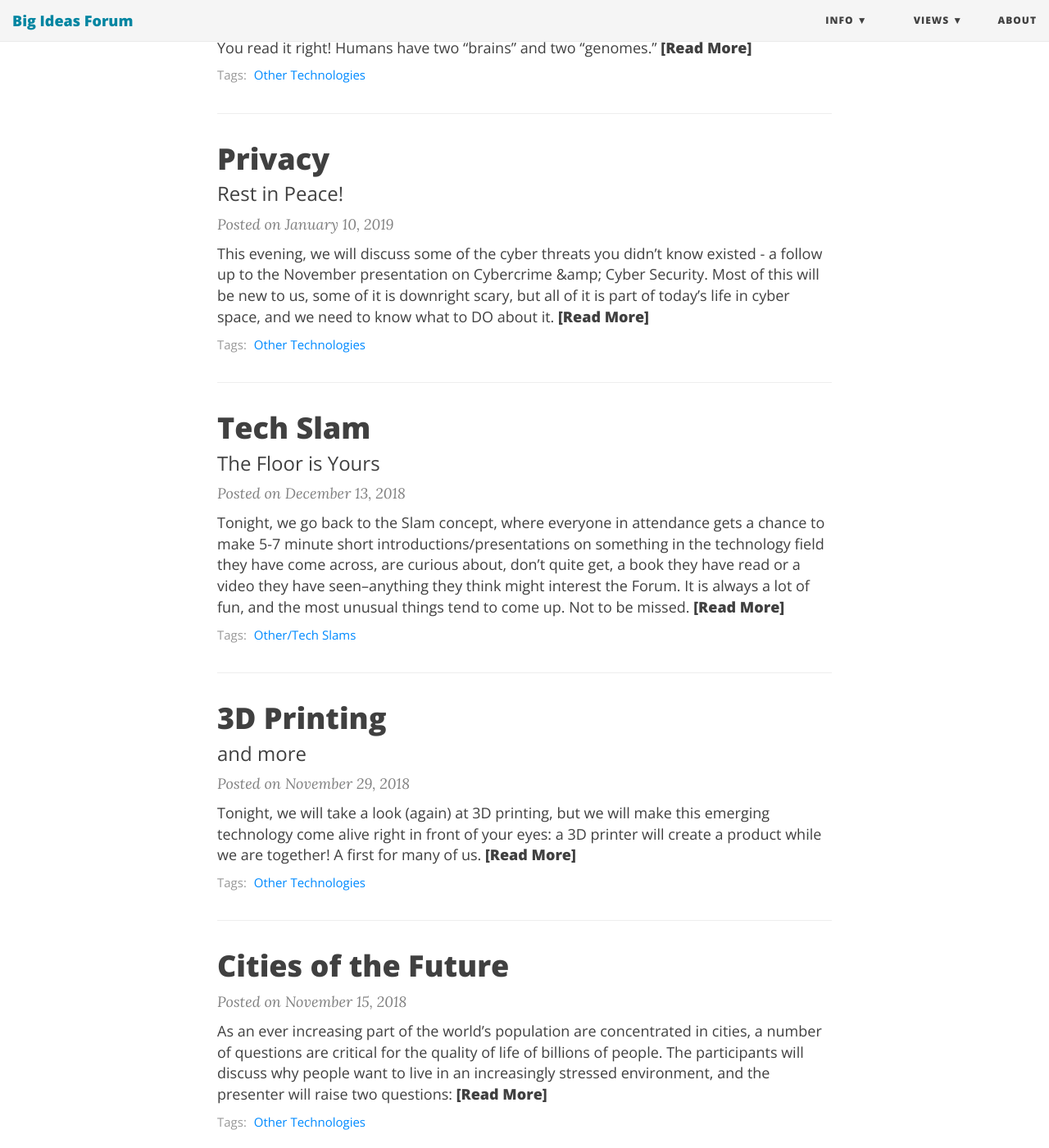
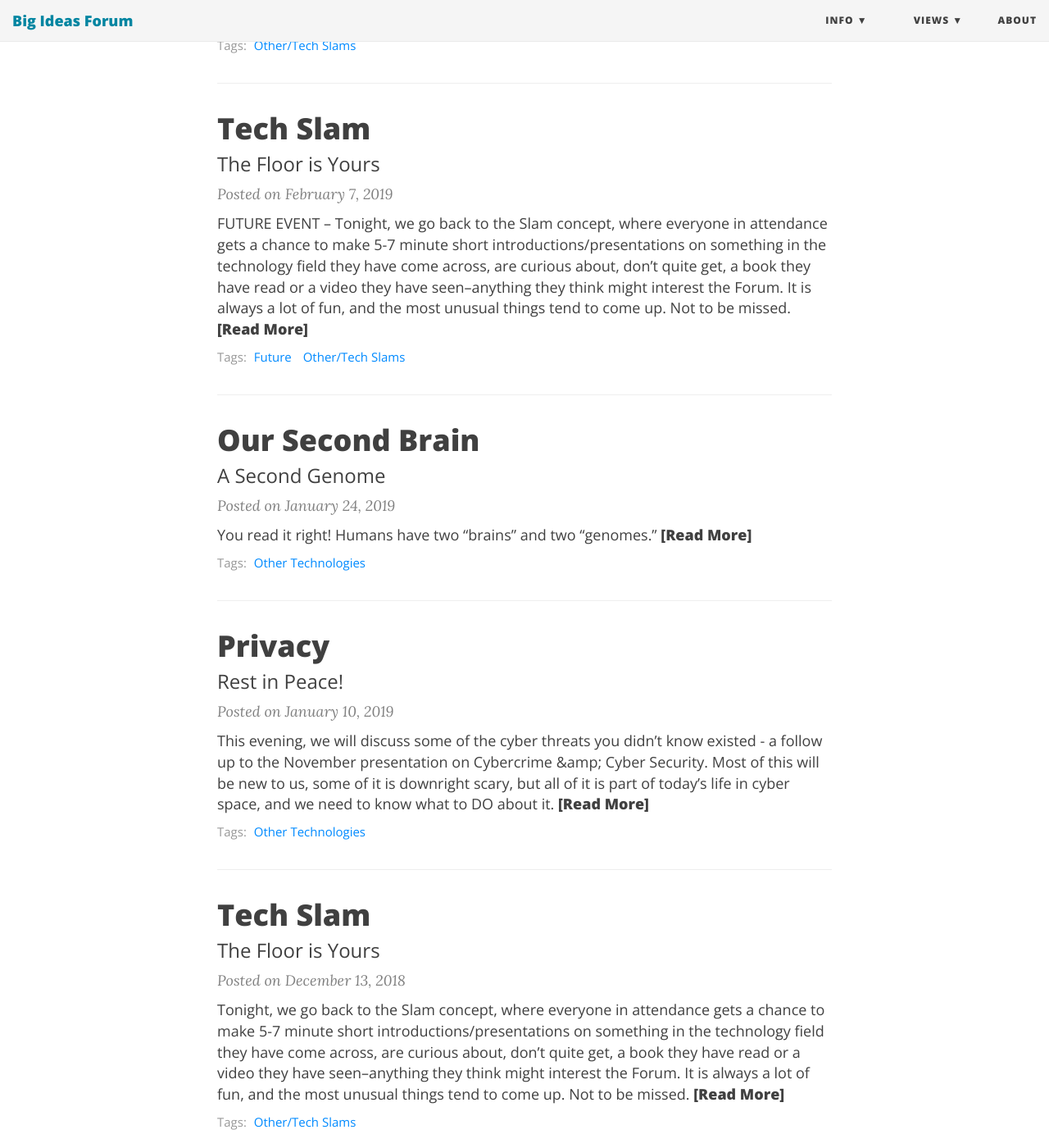
Before and after one commit to BigIdeasForum/bigideasforum.github.io, a Jekyll site: the page built from index.html, in a window 1280 px wide and 1400 px high, scrolled down 414 px. Shown: the whole window at 82% size. Built offline with Jekyll 4.4.1, drawn with Linux system fonts in a browser that asks for light colours; nearby versions of some CDN libraries; the list of posts is cut into pages by our own code; some of the changed text lies outside the part shown.

Commit message:
Add followup to recent event. Add next two events

```diff
--- a/_posts/2019/2019-01-24-second-brain.md
+++ b/_posts/2019/2019-01-24-second-brain.md
@@ -19,3 +19,22 @@
 It could actually change your life.
 
 Presenter: Gary
+
+### Follow-Up
+
+* [Presentation](/assets/present/2019/microbiome.pdf) (PDF)
+
+We strongly recommend that Forum members who were not present watch these videos. It is not an exaggeration to say that it could change -- maybe even save -- your life.
+
+*  [“Feed your microbes - nurture your mind”](https://www.youtube.com/watch?v=vKxomLM7SVc) (15min)
+* [“How your belly controls your brain”](https://www.youtube.com/watch?v=awtmTJW9ic8) (14 min)
+* [“Health related to birth canal deliveries”](https://www.youtube.com/watch?v=KrfSYeD6D5o) (2 min)
+
+
+Also, here are the titles of three of the books Gary showed and strongly recommend, his favorite being #1:
+
+1. [“The Microbiome Solution”](https://www.amazon.com/Microbiome-Solution-Radical-Heal-Inside/dp/039957350X/ref=sr_1_2?ie=UTF8&qid=1548517282&sr=8-2&keywords=the+microbiome+solution) by Robyne Chutkin, MD
+2. [“The Whole Brain”](https://www.amazon.com/Whole-Brain-Microbiome-Depression-Prescription-ebook/dp/B01N0WU6BK/ref=sr_1_6?ie=UTF8&qid=1548517311&sr=8-6&keywords=the+whole+brain) by Raphael Kellman, MD
+3. [“The Psychobiotic Revolution”](https://www.amazon.com/Psychobiotic-Revolution-Science-Gut-Brain-Connection-ebook/dp/B01N1TQF8D/ref=dp_kinw_strp_1) by Scott Anderson. It was from this book Gary had made hand-out copies.
+
+Note: The local library has several other titles: search at [https://mcldaz.org/custom/branches/northvalley/](https://mcldaz.org/custom/branches/northvalley/).
--- /dev/null
+++ b/_posts/2019/2019-02-07-tech-slam7.md
@@ -0,0 +1,15 @@
+---
+layout: post
+title:  Tech Slam
+subtitle: The Floor is Yours
+date:   2019-02-07 19:00:00
+categories: Future Group
+tags: [Future, Other/Tech Slams]
+bigimg: /img/slam.jpg
+---
+
+FUTURE EVENT -- Tonight, we go back to the Slam concept, where everyone in attendance gets a chance to make 5-7 minute short introductions/presentations on something in the technology field they have come across, are curious about, don’t quite get, a book they have read or a video they have seen--anything they think might interest the Forum. It is always a lot of fun, and the most unusual things tend to come up. Not to be missed.
+
+So come and be inspired - and have fun!
+
+Presenter: anyone who wants to share something
--- /dev/null
+++ b/_posts/2019/2020-02-21-distruptive-tech.md
@@ -0,0 +1,12 @@
+---
+layout: post
+title:  Disruptive Technologies
+date:   2019-02-21 19:00:00
+categories: Torben
+tags: [Other/Tech Slams]
+bigimg: /img/disruptive-tech.jpg
+---
+
+FUTURE EVENT
+
+Presenter: Torben
```
Also changed, not shown: img/disruptive-tech.jpg (added), 1 other file.
